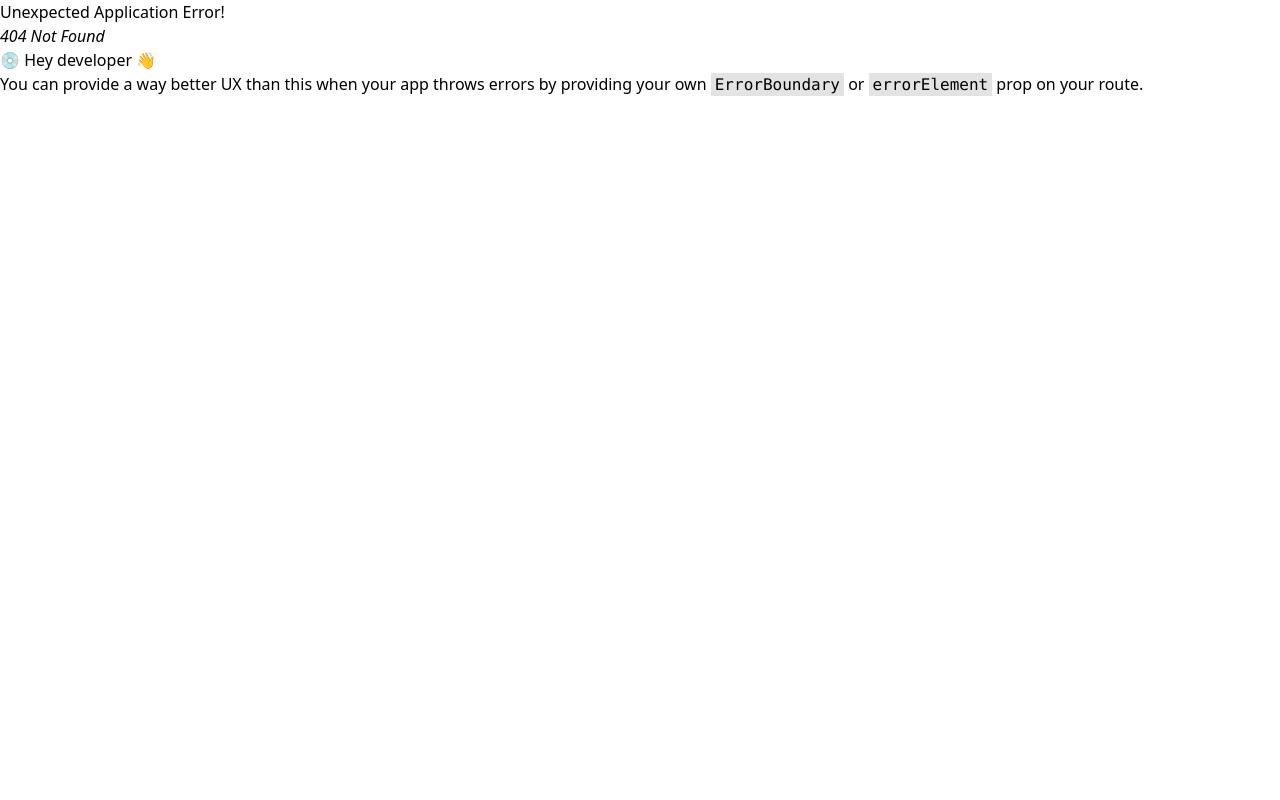
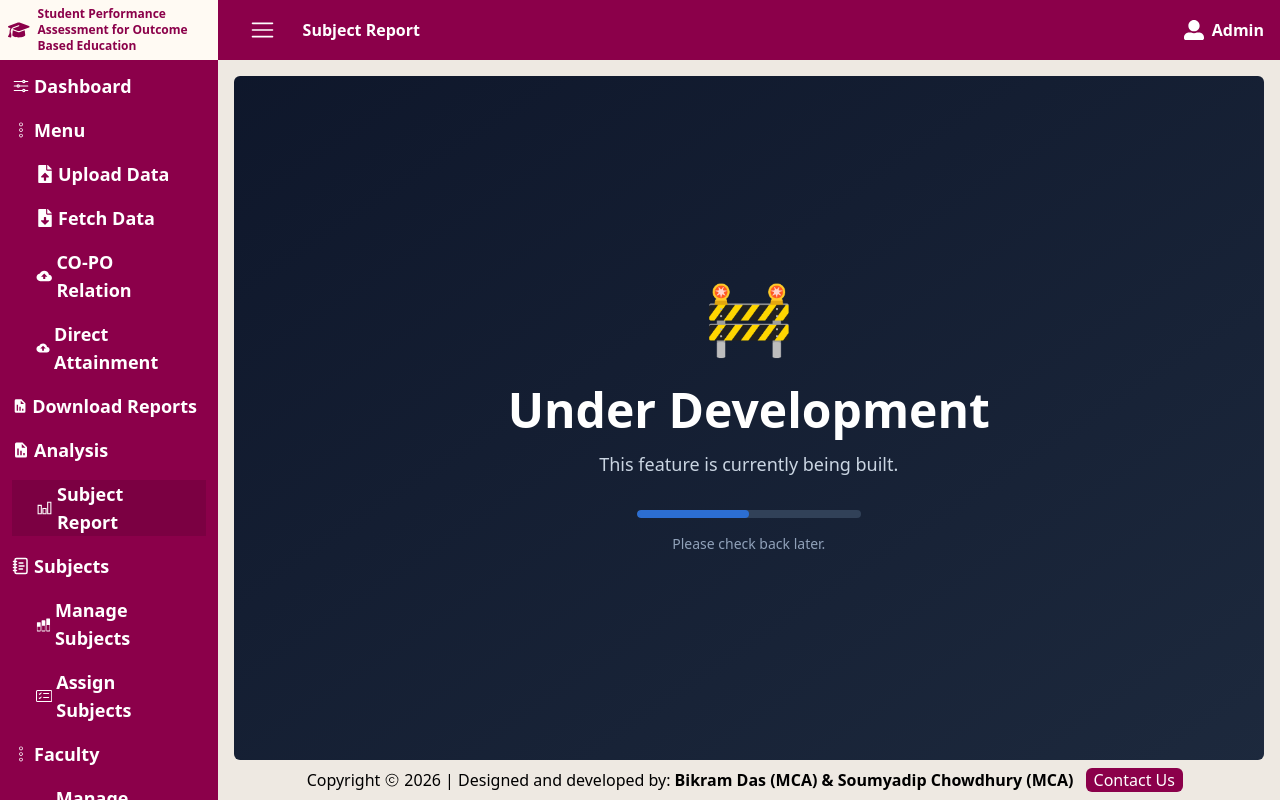
Before and after one commit to Bikram-57/Attainment_Calculator, a React (Vite) app in the folder frontend/: page /subject-report in a window 1280 px wide. Before the commit this address had no page. Built offline with nearby package versions, Linux system fonts and the light colour scheme.

Commit message:
add 404 page not found, and page under development page

```diff
--- /dev/null
+++ b/frontend/src/Components/PageNotFound.jsx
@@ -0,0 +1,55 @@
+import { useNavigate } from "react-router-dom";
+import { FaArrowLeft } from "react-icons/fa";
+import { IoHomeSharp } from "react-icons/io5";
+import { close, open } from "../store/sideBarSlice";
+import { useDispatch } from "react-redux";
+import { useEffect } from "react";
+import { COLORS } from "../constants/theme";
+
+export default function PageNotFound() {
+    const navigate = useNavigate();
+    const dispatch = useDispatch();
+
+    useEffect(() => {
+        dispatch(close());
+        return () => dispatch(open());
+    }, [dispatch])
+    return (
+        <div className="flex min-h-full items-center justify-center bg-slate-50 px-6">
+            <div className="max-w-xl text-center">
+                <h1 className="text-8xl font-extrabold text-slate-900">404</h1>
+
+                <h2 className="mt-4 text-3xl font-bold text-slate-800">
+                    Page Not Found
+                </h2>
+
+                <p className="mt-4 text-lg text-slate-600">
+                    Sorry, the page you're looking for doesn't exist or may have been
+                    moved.
+                </p>
+
+                <div className="mt-8 flex flex-col justify-center gap-4 sm:flex-row">
+                    <button
+                        onClick={() => navigate("/")}
+                        className="inline-flex items-center justify-center gap-2 rounded-lg px-5 py-3 font-medium transition cursor-pointer"
+                        style={{
+                            backgroundColor: COLORS.mint,
+                            color: COLORS.font
+                        }}
+                    >
+                        <IoHomeSharp size={18} />
+                        Go Home
+                    </button>
+
+                    <button
+                        onClick={() => navigate(-1)}
+                        className="inline-flex items-center justify-center gap-2 rounded-lg border border-slate-300 bg-white px-5 py-3 font-medium text-slate-700 transition hover:bg-slate-100"
+                    >
+                        <FaArrowLeft size={18} />
+                        Go Back
+                    </button>
+                </div>
+            </div>
+        </div>
+    );
+}
--- a/frontend/src/Components/SideBar.jsx
+++ b/frontend/src/Components/SideBar.jsx
@@ -111,10 +111,19 @@ function SideBar() {
                             <IoMdCloudUpload />
                             <div>CO-PO Relation</div>
                         </NavLink>
-                        <div className='flex items-center gap-1 mt-4 px-6'>
+                        <NavLink
+                            to='/direct-attainment'
+                            className={({ isActive }) => (
+                                `${isActive ? 'font-bold' : ''} flex items-center gap-1 mt-4 px-6`
+                            )}
+                            style={({ isActive }) => ({
+                                backgroundColor: isActive ? COLORS.mintDark : 'transparent',
+                                color: COLORS.font
+                            })}
+                        >
                             <IoMdCloudUpload />
                             <div>Direct Attainment</div>
-                        </div>
+                        </NavLink>
                     </div>
                     <div className='flex items-center gap-1 my-4 w-full'>
                         <BiSolidReport />
@@ -144,10 +153,19 @@ function SideBar() {
                         <BiSolidReport />
                         <div>Analysis</div>
                     </div>
-                    <div className='flex items-center gap-1 px-6'>
+                    <NavLink
+                        to='/subject-report'
+                        className={({ isActive }) => (
+                            `${isActive ? 'font-bold' : ''} flex items-center gap-1 mt-4 px-6`
+                        )}
+                        style={({ isActive }) => ({
+                            backgroundColor: isActive ? COLORS.mintDark : 'transparent',
+                            color: COLORS.font
+                        })}
+                    >
                         <LiaChartBarSolid />
                         <div>Subject Report</div>
-                    </div>
+                    </NavLink>
                     <div className='flex items-center gap-1 my-4 '>
                         <LuNotebookText />
                         <div>Subjects</div>
--- /dev/null
+++ b/frontend/src/Components/UnderDevelopment.jsx
@@ -0,0 +1,67 @@
+// export default function UnderDevelopment() {
+//     return (
+//         <div className="min-h-full flex items-center justify-center bg-slate-50 px-6">
+//             <div className="max-w-lg text-center">
+//                 <div className="mb-6 inline-flex h-20 w-20 items-center justify-center rounded-full bg-blue-100">
+//                     <svg
+//                         xmlns="http://www.w3.org/2000/svg"
+//                         className="h-10 w-10 text-blue-600"
+//                         fill="none"
+//                         viewBox="0 0 24 24"
+//                         stroke="currentColor"
+//                         strokeWidth={2}
+//                     >
+//                         <path
+//                             strokeLinecap="round"
+//                             strokeLinejoin="round"
+//                             d="M9.75 3v2.25m4.5-2.25v2.25M3 9.75h18M5.25 6.75h13.5A2.25 2.25 0 0121 9v9.75A2.25 2.25 0 0118.75 21H5.25A2.25 2.25 0 013 18.75V9A2.25 2.25 0 015.25 6.75z"
+//                         />
+//                     </svg>
+//                 </div>
+
+//                 <h1 className="text-4xl font-bold text-slate-900">
+//                     Page Under Development
+//                 </h1>
+
+//                 <p className="mt-4 text-lg text-slate-600">
+//                     We're currently working on this page and it'll be available soon.
+//                 </p>
+
+//                 <div className="mt-8">
+//                     <span className="inline-flex items-center rounded-full bg-amber-100 px-4 py-2 text-sm font-medium text-amber-700">
+//                         🚧 Coming Soon
+//                     </span>
+//                 </div>
+//             </div>
+//         </div>
+//     );
+// }
+
+
+export default function UnderDevelopment() {
+    return (
+        <div className="flex min-h-full items-center justify-center bg-linear-to-br from-slate-900 to-slate-800 px-6">
+            <div className="text-center">
+                <div className="mb-8 animate-bounce text-7xl">🚧</div>
+
+                <h1 className="text-5xl font-bold text-white">
+                    Under Development
+                </h1>
+
+                <p className="mt-4 text-lg text-slate-300">
+                    This feature is currently being built.
+                </p>
+
+                <div className="mt-8 flex justify-center">
+                    <div className="h-2 w-56 overflow-hidden rounded-full bg-slate-700">
+                        <div className="h-full w-1/2 animate-pulse rounded-full bg-blue-500"></div>
+                    </div>
+                </div>
+
+                <p className="mt-4 text-sm text-slate-400">
+                    Please check back later.
+                </p>
+            </div>
+        </div>
+    );
+}
--- a/frontend/src/Components/index.js
+++ b/frontend/src/Components/index.js
@@ -37,6 +37,8 @@ import DeleteAssignedSubject from "./AssignSubjects/DeleteAssignedSubject";
 import AssignSubjectsHeader from "./AssignSubjects/AssignSubjectsHeader";
 import DownloadReports from "./DownloadReports/DownloadReports";
 import YearFilter from "./YearFilter";
+import UnderDevelopment from "./UnderDevelopment";
+import PageNotFound from "./PageNotFound";
 
 export {
     NavBar,
@@ -76,4 +78,6 @@ export {
     AssignSubjectsHeader,
     DownloadReports,
     YearFilter,
+    UnderDevelopment,
+    PageNotFound,
 }
--- a/frontend/src/main.jsx
+++ b/frontend/src/main.jsx
@@ -14,6 +14,8 @@ import {
 	ContactUs,
 	AssignSubjects,
 	DownloadReports,
+	UnderDevelopment,
+	PageNotFound,
 } from './Components/index.js'
 import store from './store/store.js'
 import { Provider } from 'react-redux'
@@ -49,14 +51,28 @@ const router = createBrowserRouter([
 				handle: { title: 'Fetch Data' }
 			},
 			{
-				path: 'download-reports',
+				path: 'co_po_relations/',
+				element: <CoPoRelations />,
+				handle: { title: 'CO PO Relations' }
+			},
+			{
+				path: 'direct-attainment/',
+				element: <UnderDevelopment />,
+				handle: { title: 'Direct Attainment' }
+			},
+			{
+				path: 'download-reports/',
 				element: <DownloadReports />,
 				handle: { title: 'Download Reports' }
 			},
 			{
-				path: 'co_po_relations/',
-				element: <CoPoRelations />,
-				handle: { title: 'CO PO Relations' }
+				path: 'subject-report/',
+				element: <UnderDevelopment />,
+				handle: { title: 'Subject Report' }
+			},
+			{
+				path: '*',
+				element: <PageNotFound />
 			},
 			// {
 			// 	path: 'co-attainment/:academicYear/:course/:subjectId',
```
